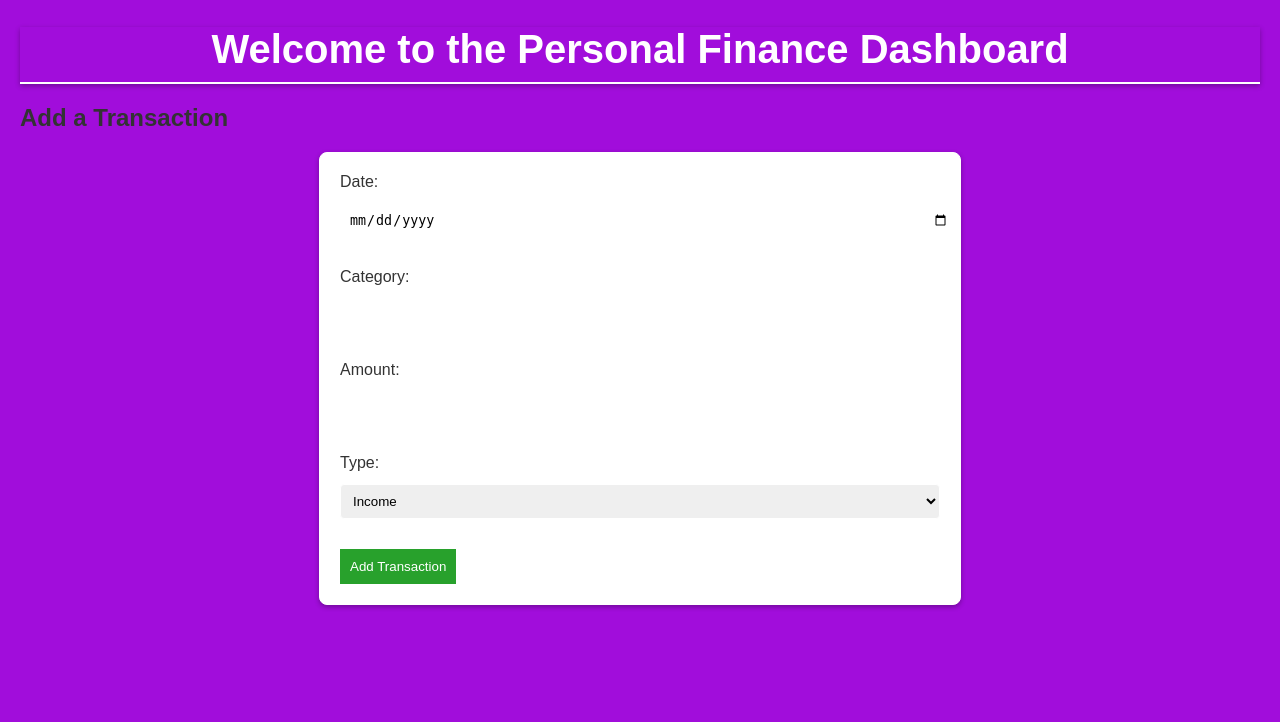
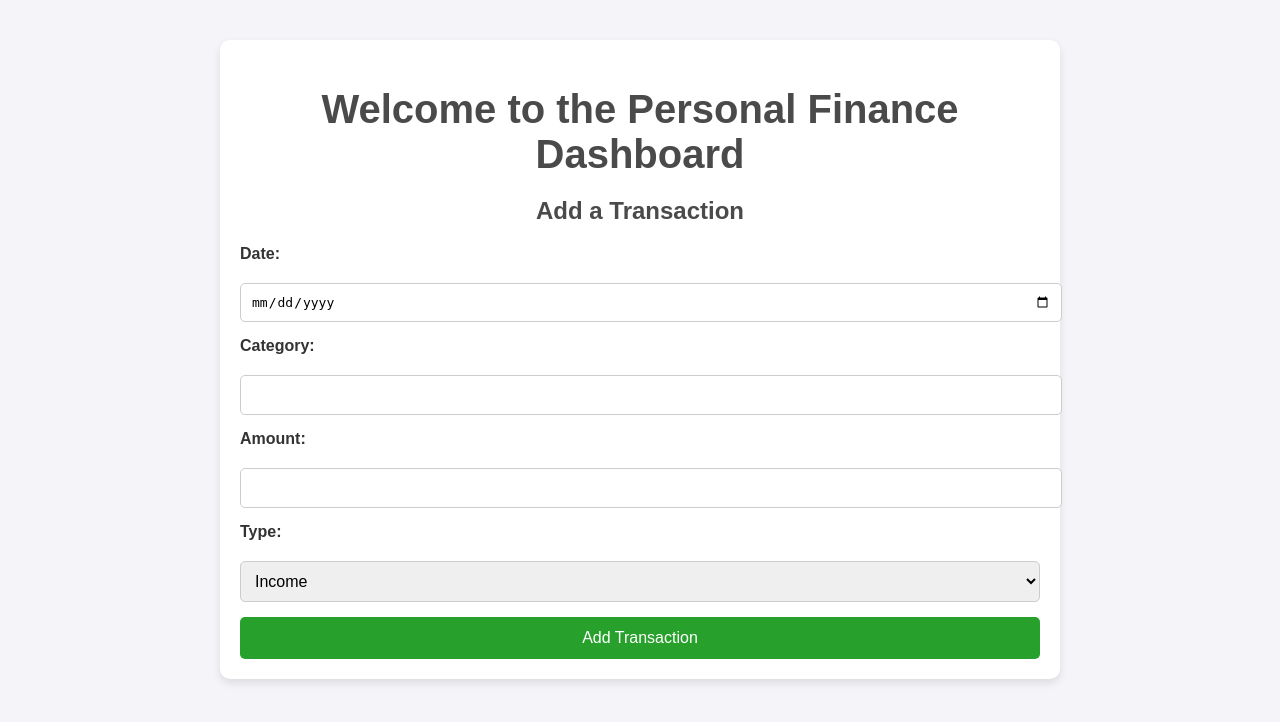
Before and after one commit to JPaek2000/FinDash, a Flask app: page / in a window 1280 px wide. Shown: the top 722 px of the page. Run offline with Flask 3, Linux system fonts and the light colour scheme.

Commit message:
User interface changes, testing UI

```diff
--- a/static/styles.css
+++ b/static/styles.css
@@ -1,48 +1,64 @@
-/*Testing css ignore the purple for now*/
 body {
     font-family: Arial, sans-serif;
-    margin: 20px;
+    margin: 0;
+    padding: 0;
+    background-color: #f4f4f9; /* Light background for contrast */
     color: #333;
-    background-color: #a10ddb; /* Purple background */
+}
+
+.container {
+    max-width: 800px;
+    margin: 40px auto;
+    padding: 20px;
+    background-color: #fff;
+    box-shadow: 0 4px 8px rgba(0, 0, 0, 0.1);
+    border-radius: 10px;
 }
 
 h1 {
-    color: #ffffff; /* White text for contrast */
+    color: #4a4a4a;
     text-align: center;
     font-size: 2.5em;
     margin-bottom: 20px;
     font-weight: bold;
-    border-bottom: 2px solid #fff;
-    padding-bottom: 10px;
-    box-shadow: 0 2px 5px rgba(0, 0, 0, 0.3);
+}
+
+h2 {
+    font-size: 1.5em;
+    color: #4a4a4a;
+    margin-bottom: 20px;
+    text-align: center;
 }
 
 form {
-    max-width: 600px;
-    margin: 0 auto;
-    padding: 20px;
-    border: 1px solid #ffffff;
-    border-radius: 8px;
-    background-color: #fff;
-    box-shadow: 0 2px 5px rgba(0, 0, 0, 0.3);
+    display: flex;
+    flex-direction: column;
+    gap: 15px;
 }
 
-label, input, select {
-    display: block;
-    width: 100%;
-    margin-bottom: 12px;
+label {
+    font-weight: bold;
+    margin-bottom: 5px;
 }
 
 input, select {
-    padding: 8px;
-    border: 1px solid #ffffff;
-    border-radius: 4px;
+    padding: 10px;
+    border: 1px solid #ccc;
+    border-radius: 5px;
+    font-size: 1em;
+    width: 100%;
 }
 
 button {
     background: #28a12c;
     color: #fff;
-    padding: 10px;
+    padding: 12px;
     border: none;
+    border-radius: 5px;
+    font-size: 1em;
+    cursor: pointer;
+}
 
+button:hover {
+    background-color: #218a24;
 }
--- a/templates/index.html
+++ b/templates/index.html
@@ -8,26 +8,28 @@
     <script src="{{ url_for('static', filename='script.js') }}" defer></script>
 </head>
 <body>
+    <div class="container">
         <h1>Welcome to the Personal Finance Dashboard</h1>
 
         <h2>Add a Transaction</h2>
         <form action="/add" method="post">
             <label for="date">Date:</label>
-        <input type="date" name="date" required><br>
+            <input type="date" name="date" required>
 
             <label for="category">Category:</label>
-        <input type="text" name="category" required><br>
+            <input type="text" name="category" required>
 
             <label for="amount">Amount:</label>
-        <input type="number" step="0.01" name="amount" required><br>
+            <input type="number" step="0.01" name="amount" required>
 
             <label for="type">Type:</label>
             <select name="type" required>
                 <option value="Income">Income</option>
                 <option value="Expense">Expense</option>
-        </select><br>
+            </select>
 
             <button type="submit">Add Transaction</button>
         </form>
+    </div>
 </body>
 </html>
```
Lines whose indentation alone changed are shown as unchanged.
